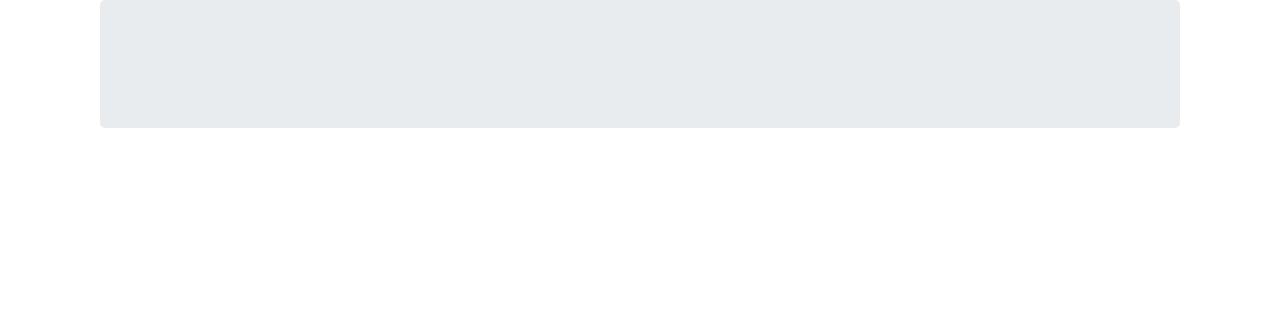
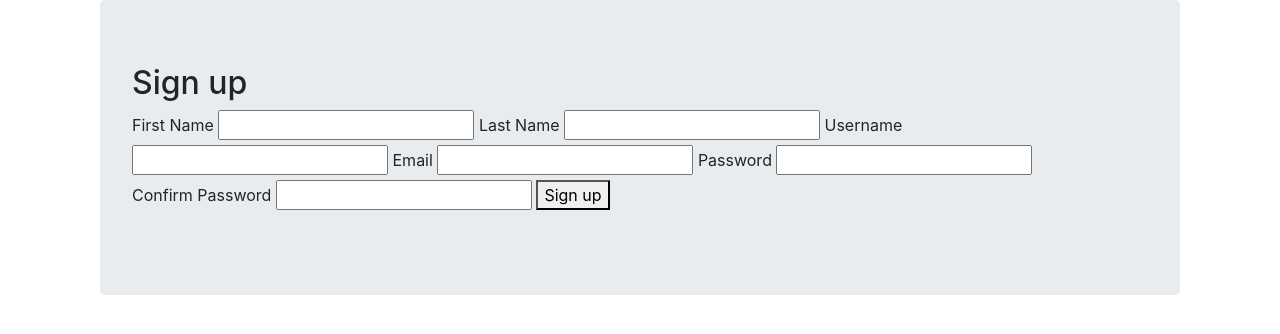
Before and after one commit to Omid2203/webeloper1515, a Django app: page /signup/ in a window 1280 px wide. Shown: the part 72-406 px from the top of the page. Run offline with Django 3.2, Linux system fonts and the light colour scheme; some libraries are stand-ins or nearby versions.

```diff
--- a/templates/signup.html
+++ b/templates/signup.html
@@ -1,27 +1,27 @@
 {% extends 'base.html' %}
 {% block body_block %}
-{##}
-{#  <h2>Sign up</h2>#}
-{#  <form method="post" action="{% url 'signup' %}" id="register_form">#}
-{#    {% csrf_token %}#}
-{#      <label>First Name</label>#}
-{#      <input type="text" name="first_name">#}
-{#      <label>Last Name</label>#}
-{#      <input type="text" name="last_name">#}
-{#      <label>Username</label>#}
-{#      <input type="text" name="username">#}
-{#      <label>Email</label>#}
-{#      <input type="text" name="email">#}
-{#      <label>Password</label>#}
-{#      <input type="text" name="password1">#}
-{#      <label>Confirm Password</label>#}
-{#      <input type="text" name="password2">#}
-{#    <button type="submit" name="submit">Sign up</button>#}
-{##}
-{##}
-{#      {% if error %}#}
-{#        <div id="error">{{ error }}</div>#}
-{#    {% endif %}#}
-{##}
-{#  </form>#}
+
+  <h2>Sign up</h2>
+  <form method="post" action="{% url 'signup' %}" id="register_form">
+    {% csrf_token %}
+      <label>First Name</label>
+      <input type="text" name="first_name">
+      <label>Last Name</label>
+      <input type="text" name="last_name">
+      <label>Username</label>
+      <input type="text" name="username">
+      <label>Email</label>
+      <input type="text" name="email">
+      <label>Password</label>
+      <input type="text" name="password1">
+      <label>Confirm Password</label>
+      <input type="text" name="password2">
+    <button type="submit" name="submit">Sign up</button>
+
+
+      {% if error %}
+        <div id="errors">{{ error }}</div>
+    {% endif %}
+
+  </form>
 {% endblock %}
--- a/webel/views.py
+++ b/webel/views.py
@@ -14,32 +14,34 @@ from django.http import HttpResponseRedirect, HttpResponse
 from django.core.mail import BadHeaderError, send_mail, EmailMessage
 
 
+
 def signup(request):
     if request.method == 'POST':
         form = SignUpForm(request.POST)
         if form.is_valid():
+
+
             username = form.cleaned_data.get('username')
             password = form.cleaned_data.get('password1')
             password2 = form.cleaned_data.get('password2')
+            if password != password2:
+                return render(request, 'signup.html', context={"error": "گذرواژه و تکرار گذرواژه یکسان نیستند"})
             user = User.objects.filter(username=str(username)).count()
             if user > 0:
                 return render(request, 'signup.html', context={"error": "نام کاربری شما در سیستم موجود است "})
-            if password != password2:
-                return render(request, 'signup.html', context={"error": "گذرواژه و تکرار گذرواژه یکسان نیستند"})
             form.save()
             return redirect('home')
         else:
             username = request.POST['username']
             password = request.POST['password1']
             password2 = request.POST['password2']
+            if password != password2:
+                return render(request, 'signup.html', context={"error": "گذرواژه و تکرار گذرواژه یکسان نیستند"})
             user = User.objects.filter(username=str(username)).count()
             if user > 0:
                 return render(request, 'signup.html', context={"error": "نام کاربری شما در سیستم موجود است "})
-            if password != password2:
-                return render(request, 'signup.html', context={"error": "گذرواژه و تکرار گذرواژه یکسان نیستند"})
     form = SignUpForm()
     return render(request, 'signup.html', {'form': form})
-
 
 
 
```
